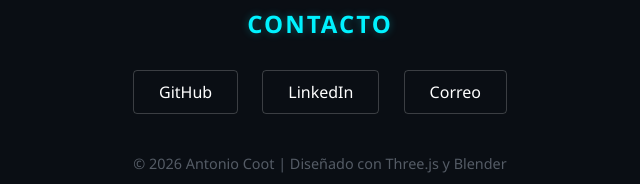
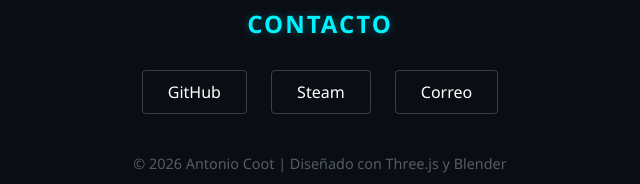
Before and after one commit to AntonioCoot/Portafolio-Web-con-Escena-3D, a plain HTML site: page index.html in a window 1280 px wide. Shown: the part 3740-3924 px from the top of the page, 320-960 px from the left. Drawn offline with nearby package versions, Linux system fonts and the light colour scheme.

Commit message:
site improvement (social media)

```diff
--- a/index.html
+++ b/index.html
@@ -107,8 +107,8 @@
             <h2 class="section-title">CONTACTO</h2>
             <div class="social-links">
                 <a href="https://github.com/AntonioCoot" target="_blank" class="social-btn">GitHub</a>
-                <a href="#" target="_blank" class="social-btn">LinkedIn</a>
-                <a href="mailto:antonio.coot@ejemplo.com" class="social-btn">Correo</a>
+                <a href="https://steamcommunity.com/profiles/76561199079715500/" target="_blank" class="social-btn">Steam</a>
+                <a href="mailto:LE24080151@merida.tecnm.mx" class="social-btn">Correo</a>
             </div>
             <p>© 2026 Antonio Coot | Diseñado con Three.js y Blender</p>
         </footer>
```
Also changed, not shown: 1 other file.
